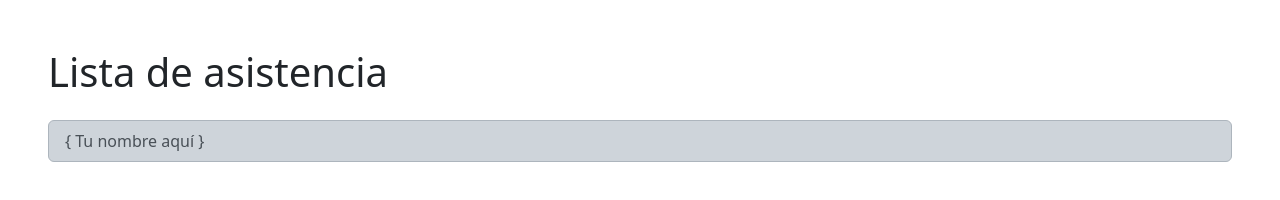
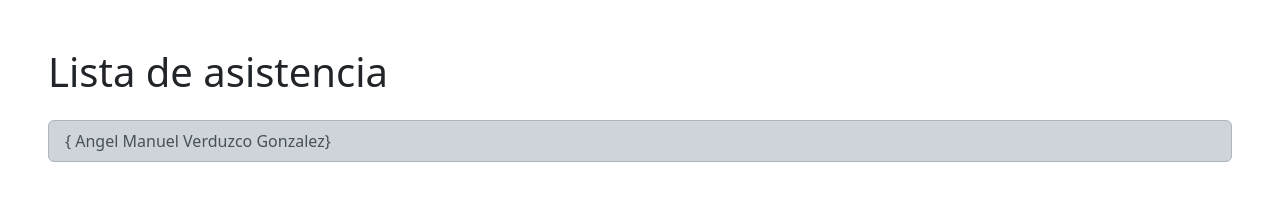
Before and after one commit to Club-Azure-GitHub-IA-Ruby/Semana-03, a plain HTML site: page index.html in a window 1280 px wide. Drawn offline with nearby package versions, Linux system fonts and the light colour scheme.

Commit message:
Agregue mi nombre - {20193474}

```diff
--- a/index.html
+++ b/index.html
@@ -11,7 +11,7 @@
     <div class="p-5">
         <h1>Lista de asistencia</h1>
         <ul class="list-group my-4">
-            <li class="list-group-item list-group-item-dark">{ Tu nombre aquí }</li>
+            <li class="list-group-item list-group-item-dark">{ Angel Manuel Verduzco Gonzalez}</li>
         </ul>
     </div>
 
```
